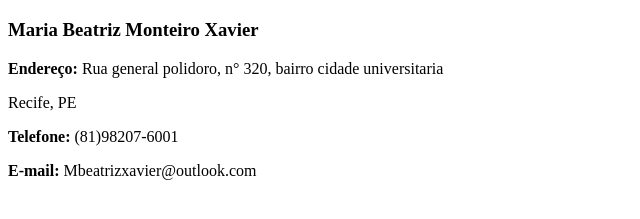
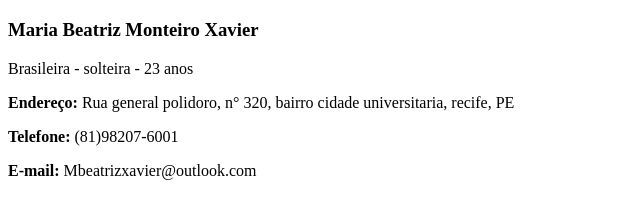
Before and after one commit to monteirobia/curriculo, a plain HTML site: page index.html in a window 1280 px wide. Shown: the part 61-280 px from the top of the page, without its empty margins (0-640 px from the left). Drawn offline with Linux system fonts and the light colour scheme.

Commit message:
Update index.html

```diff
--- a/index.html
+++ b/index.html
@@ -10,8 +10,8 @@
 <h1> Currículo </h1>
 
 <h3> Maria Beatriz Monteiro Xavier </h3>
-<p><b>Endereço:</b> Rua general polidoro, n° 320, bairro cidade universitaria</p>
-<p>Recife, PE</p>
+<p>Brasileira - solteira - 23 anos</p>
+<p><b>Endereço:</b> Rua general polidoro, n° 320, bairro cidade universitaria, recife, PE</p>
 <p><b>Telefone:</b> (81)98207-6001</p>
 <p><b>E-mail:</b> Mbeatrizxavier@outlook.com</p>
 
```
